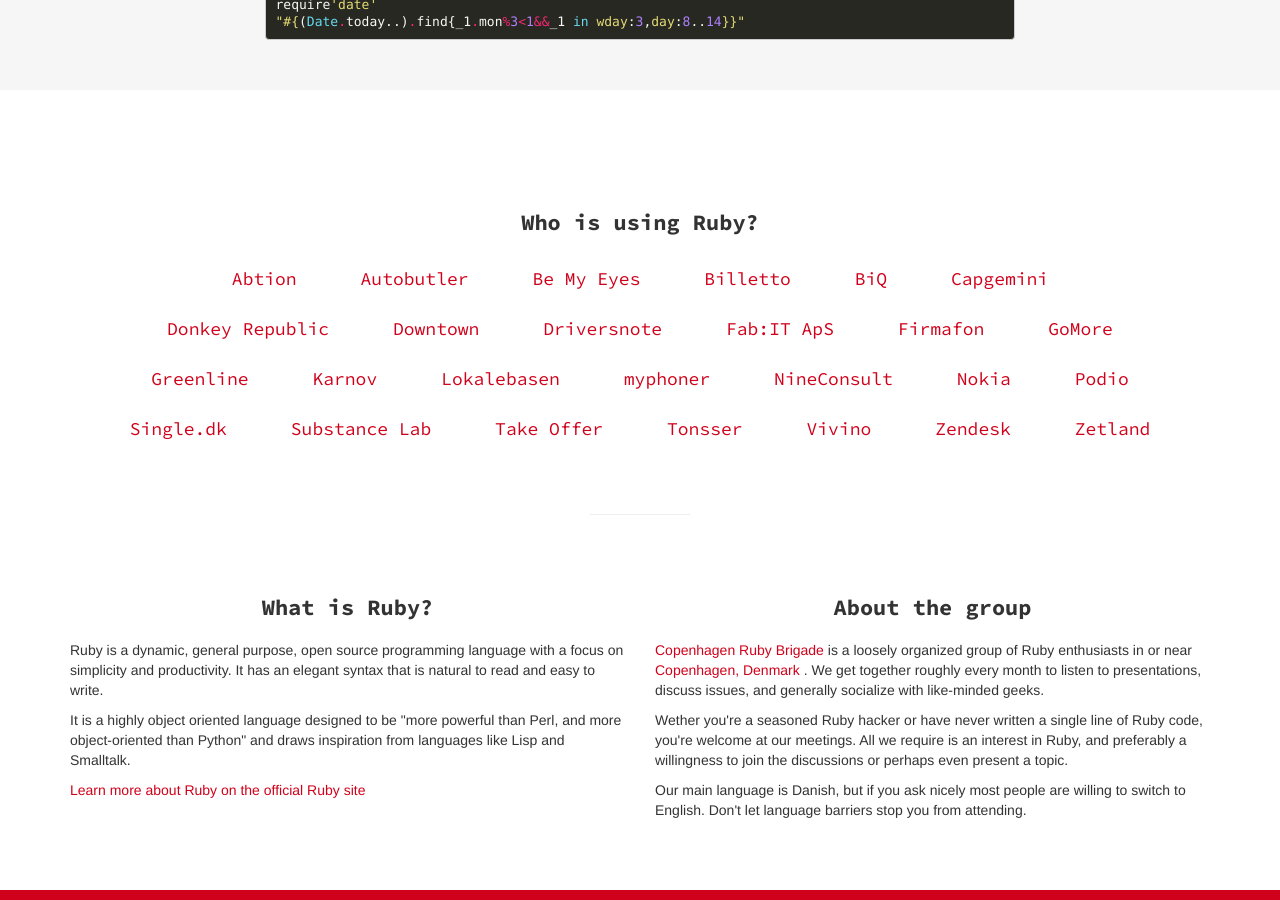
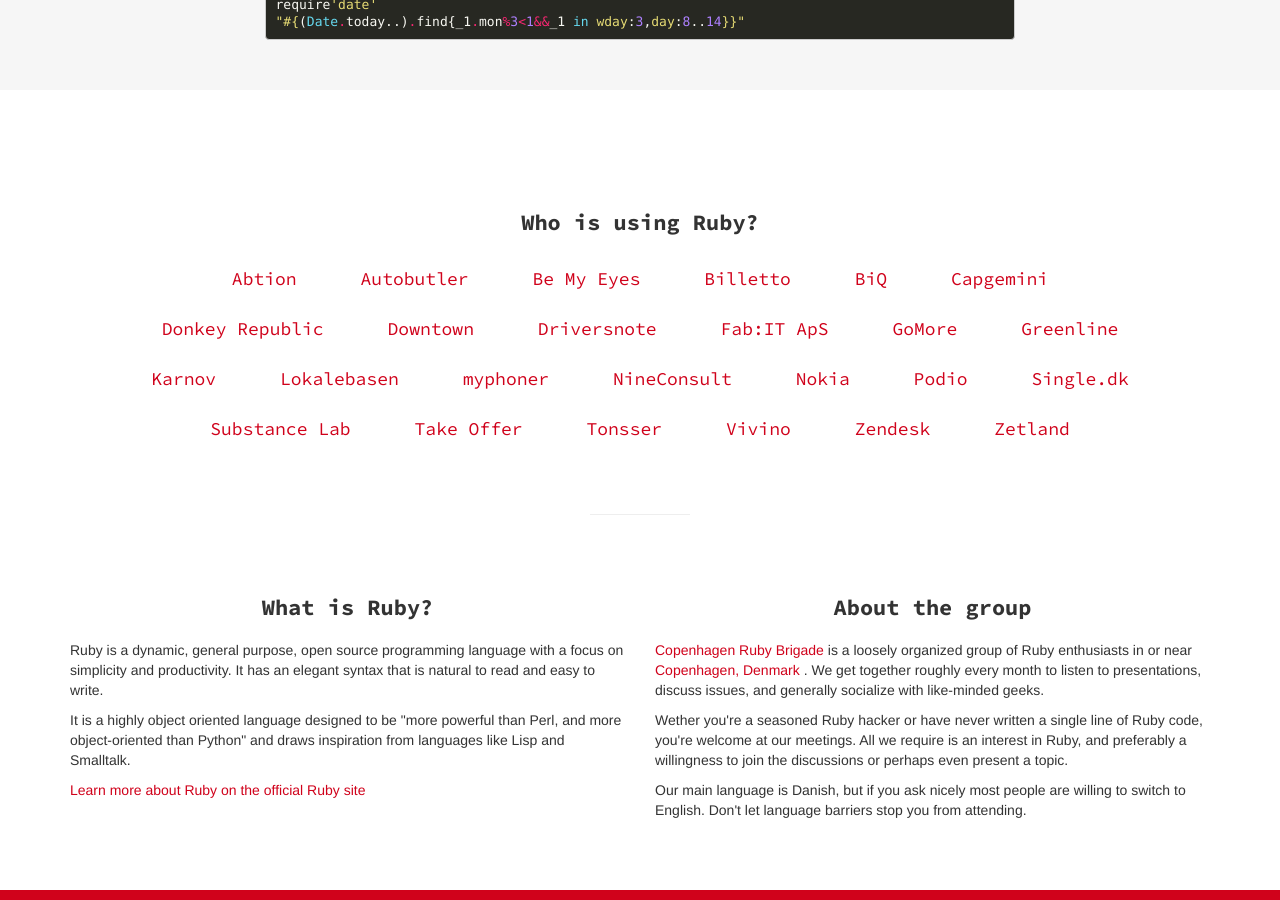
Before and after one commit to copenhagenrb/copenhagenrb.github.io, a Jekyll site: the page built from index.html, in a window 1280 px wide and 900 px high, scrolled down 1092 px. Built offline with Jekyll 4.4.1, drawn with Linux system fonts in a browser that asks for light colours.

Commit message:
Remove Firmafon

```diff
--- a/_config.yml
+++ b/_config.yml
@@ -36,8 +36,6 @@
     url: https://www.driversnote.com
   - name: Fab:IT ApS
     url: http://fab-it.dk/
-  - name: Firmafon
-    url: http://www.firmafon.dk
   - name: GoMore
     url: http://www.gomore.dk
   - name: Greenline
```
